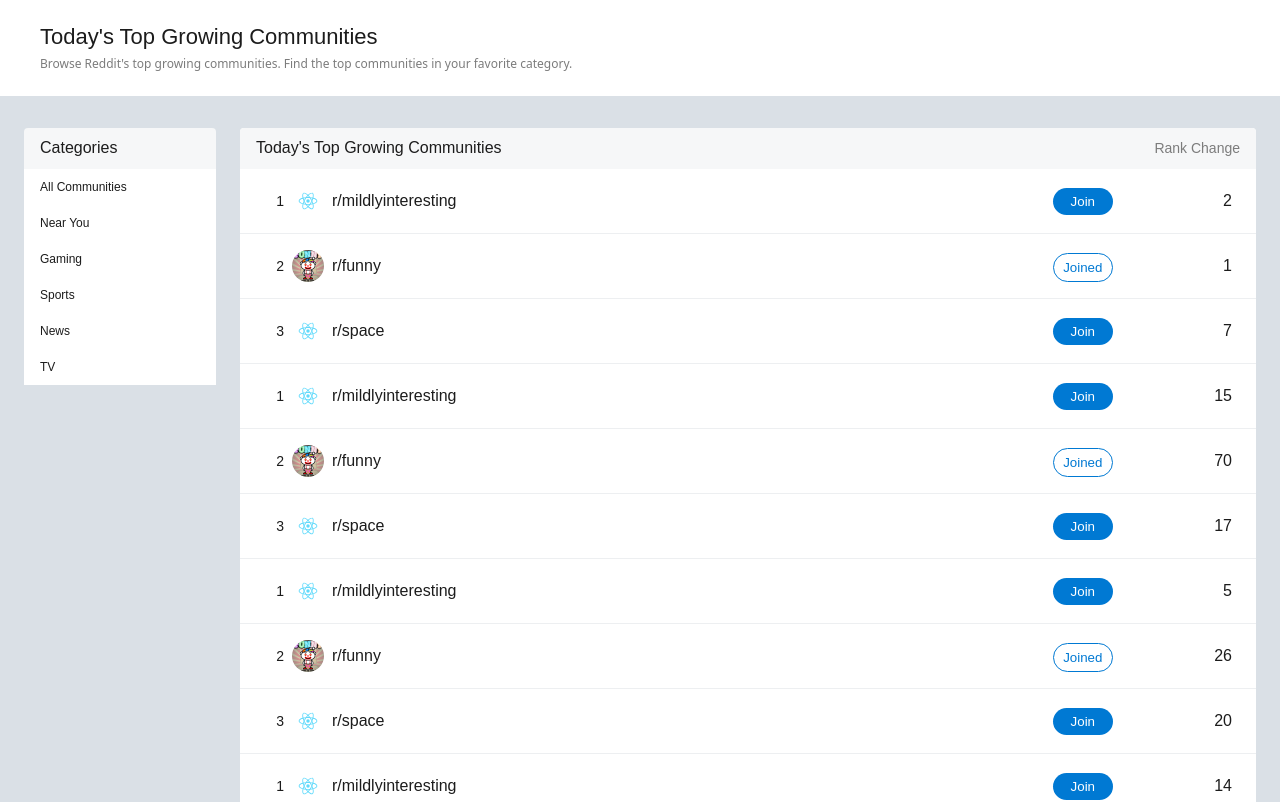
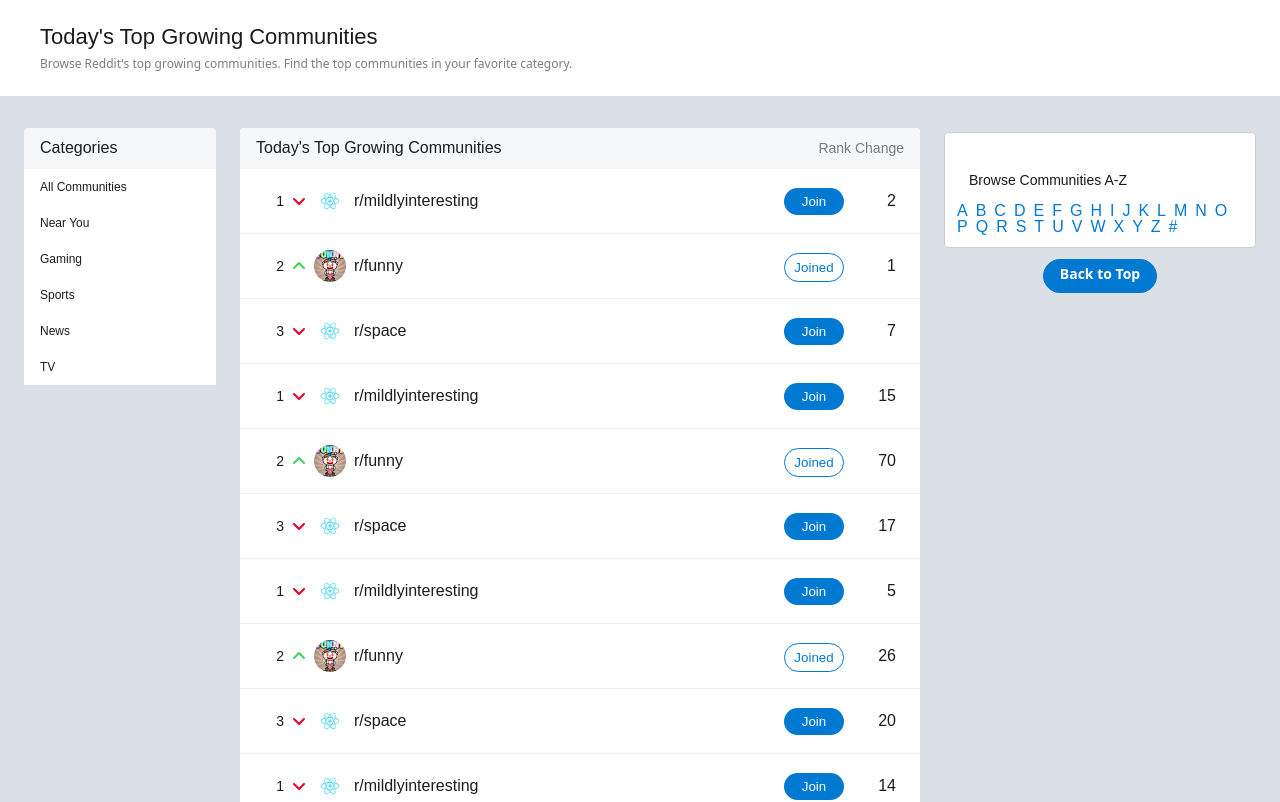
Before and after one commit to Mohamed5828/Reddit, a React (Create React App) app: page / in a window 1280 px wide. Shown: the top 802 px of the page. Built offline with nearby package versions, Linux system fonts and the light colour scheme; a web font is replaced by a local one.

Commit message:
add Browse A-z and Back to top and the arrows

```diff
--- a/package.json
+++ b/package.json
@@ -3,6 +3,9 @@
   "version": "0.1.0",
   "private": true,
   "dependencies": {
+    "@fortawesome/fontawesome-svg-core": "^6.2.0",
+    "@fortawesome/free-solid-svg-icons": "^6.2.0",
+    "@fortawesome/react-fontawesome": "^0.2.0",
     "@testing-library/jest-dom": "^5.16.5",
     "@testing-library/react": "^13.4.0",
     "@testing-library/user-event": "^13.5.0",
--- a/src/App.js
+++ b/src/App.js
@@ -3,6 +3,7 @@
 import Categories from "./Components/Categories";
 import Header from "./Components/Header";
 import { MainPadding } from "./Components/CommunitiesContainerStyle";
+import RightSection from "./Components/RightSection";
 function App() {
   return (
     <div className="App">
@@ -11,6 +12,7 @@
         <MainPadding>
           <Categories />
           <Container />
+          <RightSection />
         </MainPadding>
       </div>
     </div>
--- a/src/Components/CommunitiesContainerStyle.js
+++ b/src/Components/CommunitiesContainerStyle.js
@@ -30,17 +30,14 @@
 `;
 
 export const CommunityHeader = styled.div`
-  -ms-flex-align: center;
   align-items: center;
   background-color: #f6f7f8;
   border-bottom: thin solid #f6f7f8;
   border-top-left-radius: 4px;
   border-top-right-radius: 4px;
-  display: -ms-flexbox;
   display: flex;
   height: 40px;
   position: sticky;
-  -ms-flex-pack: justify;
   justify-content: space-between;
   padding: 0 16px;
   top: 0;
--- a/src/Components/Community.js
+++ b/src/Components/Community.js
@@ -1,5 +1,7 @@
 import React, { useState } from "react";
 import styled from "styled-components";
+import { FontAwesomeIcon } from "@fortawesome/react-fontawesome";
+import { faAngleUp } from "@fortawesome/free-solid-svg-icons";
 import {
   CommunityItem,
   CommunityA,
@@ -20,6 +22,8 @@
   HoverP,
   HoverButton,
   CommunityRankChange,
+  ArrowUp,
+  ArrowDown,
 } from "./CommunitySyle";
 
 export default function Community(props) {
@@ -28,11 +32,15 @@
   function changeButton() {
     setIsJoined((prevJoined) => !prevJoined);
   }
-
+  const isRising = props.isJoined;
   return (
     <CommunityItem>
       <CommunityA href={`/${props.title}`}>
         <CommunityIndex>{props.index}</CommunityIndex>
+        <FontAwesomeIcon
+          icon={faAngleUp}
+          style={isRising ? ArrowUp : ArrowDown}
+        />
         <CommunityImg
           src={`./assets/images/${props.img}`}
           alt="logo"
--- a/src/Components/CommunitySyle.js
+++ b/src/Components/CommunitySyle.js
@@ -1,4 +1,17 @@
 import styled from "styled-components";
+
+export const ArrowUp = {
+  color: "rgb(70, 209, 96)",
+  position: "absolute",
+  left: "52px",
+};
+
+export const ArrowDown = {
+  color: "rgb(234, 0, 39)",
+  position: "absolute",
+  left: "52px",
+  transform: "rotate(180deg)",
+};
 
 export const CommunityItem = styled.div`
   text-decoration: none;
@@ -15,7 +28,6 @@
   font-weight: 300;
   line-height: 20px;
 `;
-
 
 export const CommunityA = styled.a`
   display: flex;
@@ -38,19 +50,18 @@
   background-size: 100%;
   border-radius: 24px;
   box-sizing: border-box;
-  -ms-flex: none;
+
   flex: none;
   font-size: 32px;
   height: 32px;
   line-height: 32px;
-  margin: 0 8px;
+  margin: 0 8px 0 30px;
   width: 32px;
 `;
 
 export const TitleParagraph = styled.p`
   color: #1c1c1c;
   font-weight: 500;
-
 
   &:hover + div {
     display: inline-block;
@@ -67,7 +78,8 @@
 export const CommunityCard = styled.div`
   display: none;
   position: absolute;
-  min-width: 410px;
+  max-width: 380px;
+  min-width: 240px;
   padding: 5px;
   border-color: #f0f0f0;
   border-radius: 4px;
@@ -91,7 +103,6 @@
 export const HoverItem = styled.div`
   width: 100%;
   box-sizing: border-box;
-  display: -ms-flexbox;
   display: flex;
   flex-wrap: wrap;
   justify-content: center;
@@ -100,12 +111,10 @@
 export const ImgTitle = styled.div`
   width: 100%;
   box-sizing: border-box;
-  display: -ms-flexbox;
   display: flex;
 `;
 
 export const HoverImg = styled.img`
-  -ms-flex-negative: 0;
   flex-shrink: 0;
   height: 32px;
   margin-right: 8px;
@@ -116,10 +125,8 @@
   font-size: 16px;
   font-weight: 500;
   line-height: 20px;
-  -ms-flex-align: center;
   align-items: center;
   color: #1c1c1c;
-  display: -ms-flexbox;
   display: flex;
 `;
 
--- /dev/null
+++ b/src/Components/RightSection.js
@@ -0,0 +1,63 @@
+import React from "react";
+import {
+  RightSectionContainer,
+  RightSectionStylingDiv,
+  RightSectionSticky,
+  FirstBlock,
+  SecondBlockWithBrowse,
+  SecondBlock,
+  Browse,
+  BrowseH3,
+  Letters,
+  BackTop,
+  RightSectionBtns,
+  BackTopBtn,
+} from "./RightSectionStyle";
+export default function RightSection() {
+  return (
+    <RightSectionContainer>
+      <RightSectionStylingDiv>
+        {/* <FirstBlock> */}
+        <RightSectionSticky>
+          <SecondBlockWithBrowse>
+            {/* <SecondBlock></SecondBlock> */}
+            <Browse>
+              <BrowseH3>Browse Communities A-Z</BrowseH3>
+              <Letters href="#">a</Letters>
+              <Letters href="#">b</Letters>
+              <Letters href="#">c</Letters>
+              <Letters href="#">d</Letters>
+              <Letters href="#">e</Letters>
+              <Letters href="#">f</Letters>
+              <Letters href="#">g</Letters>
+              <Letters href="#">h</Letters>
+              <Letters href="#">i</Letters>
+              <Letters href="#">j</Letters>
+              <Letters href="#">k</Letters>
+              <Letters href="#">l</Letters>
+              <Letters href="#">m</Letters>
+              <Letters href="#">n</Letters>
+              <Letters href="#">o</Letters>
+              <Letters href="#">p</Letters>
+              <Letters href="#">q</Letters>
+              <Letters href="#">r</Letters>
+              <Letters href="#">s</Letters>
+              <Letters href="#">t</Letters>
+              <Letters href="#">u</Letters>
+              <Letters href="#">v</Letters>
+              <Letters href="#">w</Letters>
+              <Letters href="#">x</Letters>
+              <Letters href="#">y</Letters>
+              <Letters href="#">z</Letters>
+              <Letters href="#">#</Letters>
+            </Browse>
+            <BackTop>
+              <BackTopBtn href="#">Back to Top</BackTopBtn>
+            </BackTop>
+          </SecondBlockWithBrowse>
+        </RightSectionSticky>
+        {/* </FirstBlock> */}
+      </RightSectionStylingDiv>
+    </RightSectionContainer>
+  );
+}
--- /dev/null
+++ b/src/Components/RightSectionStyle.js
@@ -0,0 +1,110 @@
+import styled from "styled-components";
+
+export const RightSectionContainer = styled.div`
+  display: none;
+  flex: 0 0 312px;
+  margin-left: 24px;
+  width: 312px;
+  @media screen and (min-width: 1050px) {
+    display: block;
+  }
+`;
+
+export const RightSectionStylingDiv = styled.div`
+  display: flex;
+  flex-direction: column;
+  height: 100%;
+`;
+
+export const FirstBlock = styled.div`
+  background-color: #ffffff;
+  color: #1a1a1b;
+  fill: #1a1a1b;
+  border: 1px solid #ccc;
+  border-radius: 4px;
+  overflow: visible;
+  overflow-wrap: break-word;
+  margin-bottom: 16px;
+`;
+
+export const RightSectionSticky = styled.div`
+  flex: 1 1 auto;
+  position: relative;
+  width: inherit;
+`;
+
+export const SecondBlockWithBrowse = styled.div`
+  position: sticky;
+  top: 57px;
+`;
+
+export const SecondBlock = styled.div`
+  background-color: #ffffff;
+  color: #1a1a1b;
+  fill: #1a1a1b;
+  border: 1px solid #ccc;
+  border-radius: 4px;
+  overflow: visible;
+  overflow-wrap: break-word;
+  margin-top: 16px;
+`;
+
+export const Browse = styled.div`
+  background-color: #ffffff;
+  color: #1a1a1b;
+  fill: #1a1a1b;
+  border: 1px solid #ccc;
+  border-radius: 4px;
+  overflow: visible;
+  overflow-wrap: break-word;
+  margin-top: 16px;
+  padding: 12px;
+`;
+
+export const BrowseH3 = styled.h3`
+  font-size: 14px;
+  font-weight: 500;
+  line-height: 18px;
+  text-transform: capitalize;
+  padding: 12px 12px 0;
+`;
+
+export const Letters = styled.a`
+  color: #0079d3;
+  display: inline-block;
+  margin-right: 8px;
+  text-decoration: none;
+  text-transform: capitalize;
+`;
+
+export const BackTop = styled.div`
+  top: calc(100vh - 8px);
+  position: sticky;
+  margin-top: 45px;
+  display: flex;
+  justify-content: center;
+  text-align: center;
+  transform: translateY(-100%);
+`;
+
+export const RightSectionBtns = styled.a`
+  font-family: Noto Sans, Arial, sans-serif;
+  font-size: 14px;
+  font-weight: 700;
+  letter-spacing: unset;
+  line-height: 17px;
+  text-transform: unset;
+  min-height: 22px;
+  min-width: 32px;
+  padding: 5px 16px;
+`;
+
+export const BackTopBtn = styled(RightSectionBtns)`
+  border-radius: 200px;
+  border: 1px solid #0079d3;
+  color: white;
+  background-color: #0079d3;
+  cursor: pointer;
+  text-decoration: none;
+  scroll-behavior: smooth;
+`;
```
Also changed, not shown: 1 other file (tests, documents, lock files or other folders).
